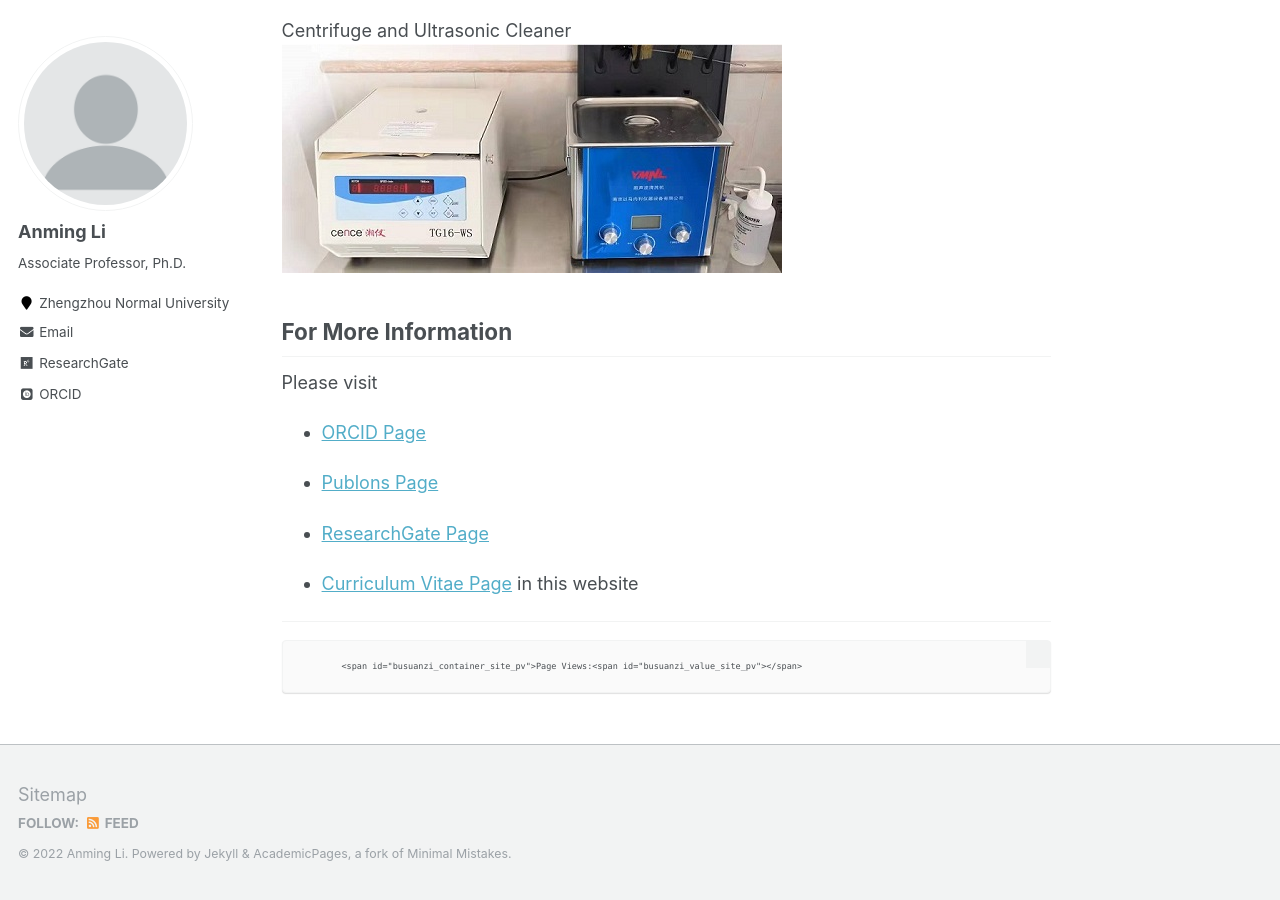
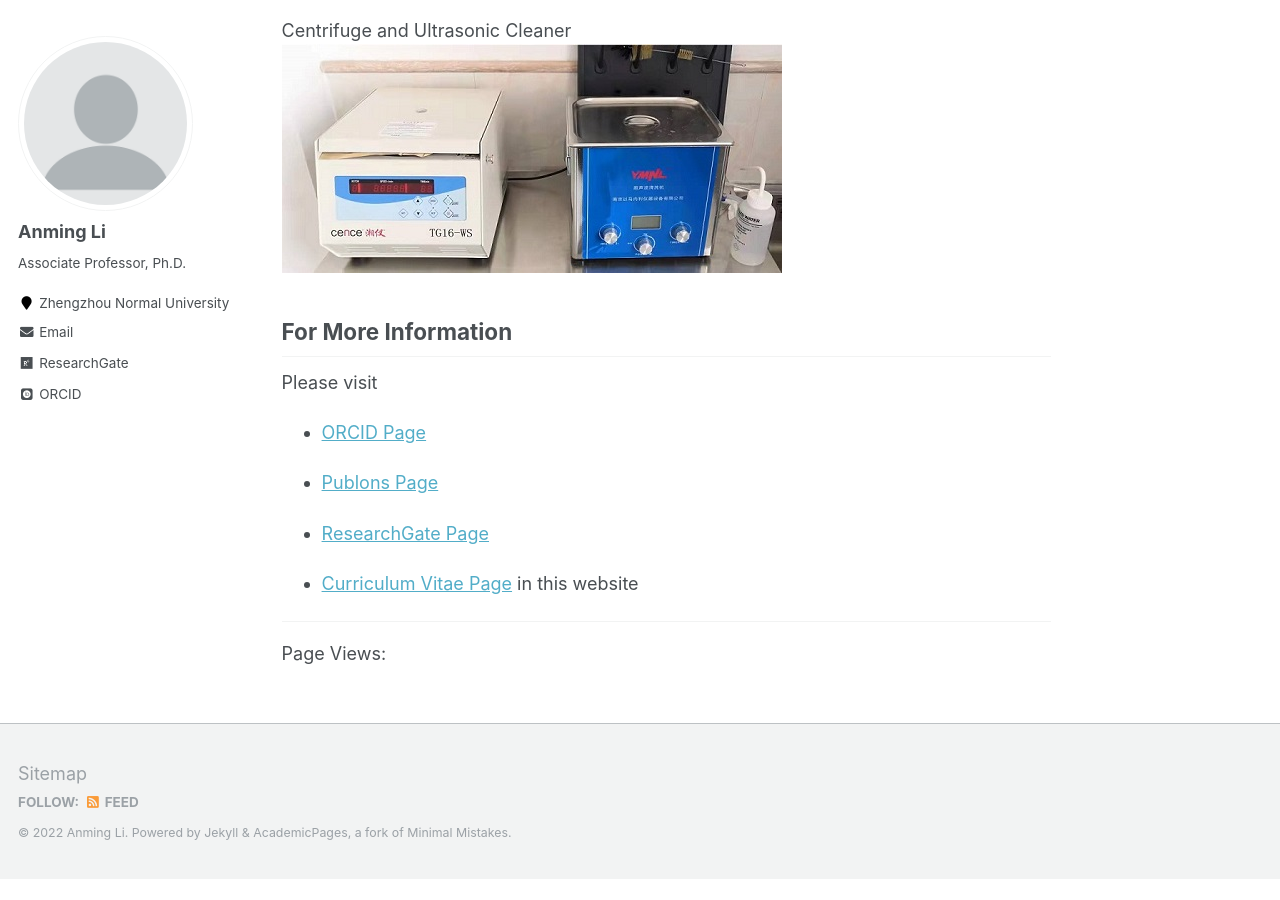
Before and after one commit to ucnclab/ucnclab.github.io, a Jekyll site: the page built from _pages/about.md, in a window 1280 px wide and 900 px high, scrolled down 2398 px. Built offline with Jekyll 4.4.1, drawn with Linux system fonts in a browser that asks for light colours; some web fonts are replaced; comment, search, counter and statistics services are not loaded; after the commit the page ends 3277 px from its top, so only the background shows below that; some of the changed lines change nothing that is shown.

Commit message:
Add files via upload

```diff
--- a/_pages/about.md
+++ b/_pages/about.md
@@ -75,5 +75,4 @@
 
 
 ------
-  <script async src="//busuanzi.ibruce.info/busuanzi/2.3/busuanzi.pure.mini.js"></script>
-            <span id="busuanzi_container_site_pv">Page Views:<span id="busuanzi_value_site_pv"></span>
+<span id="busuanzi_container_site_pv">Page Views:<span id="busuanzi_value_site_pv"></span>
```
